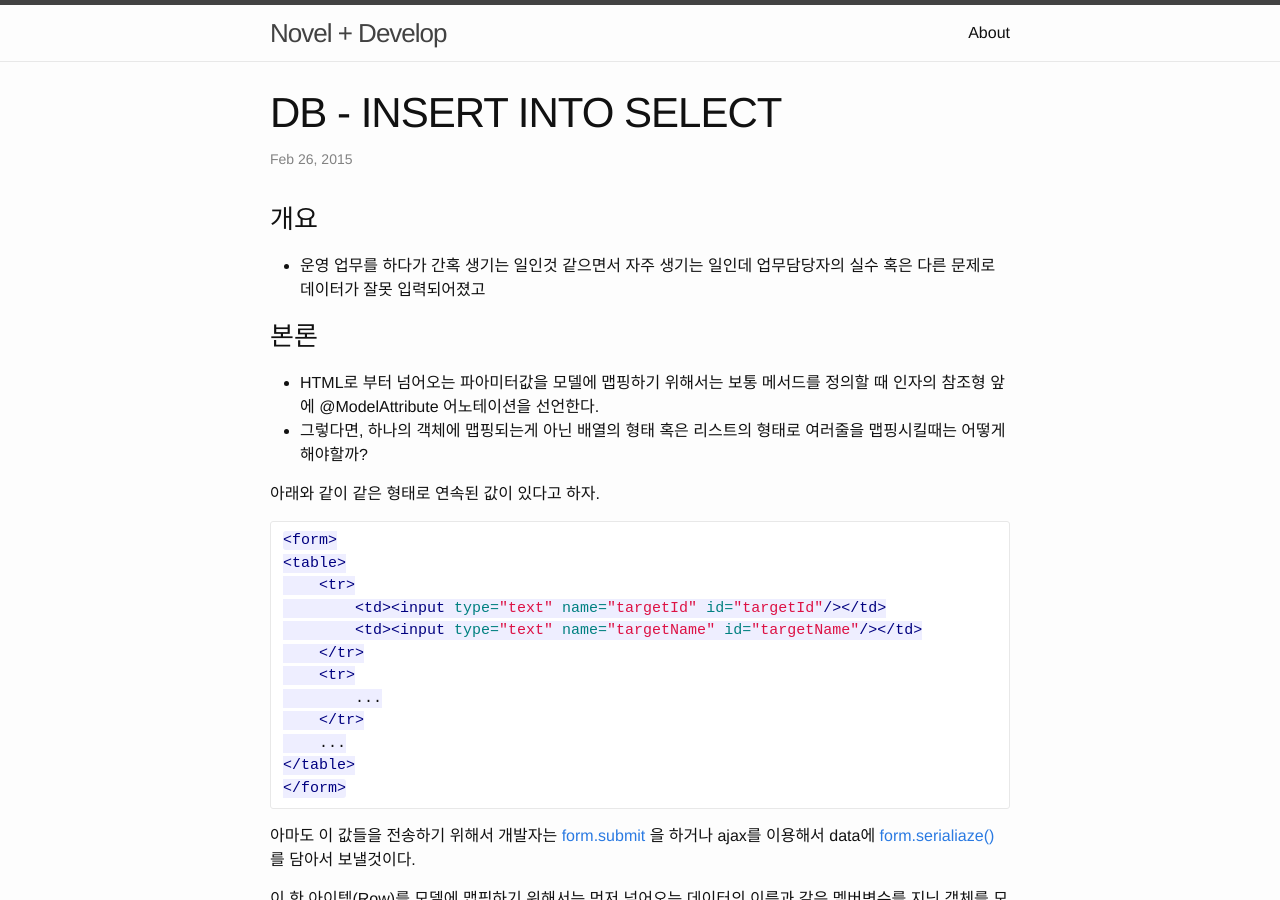
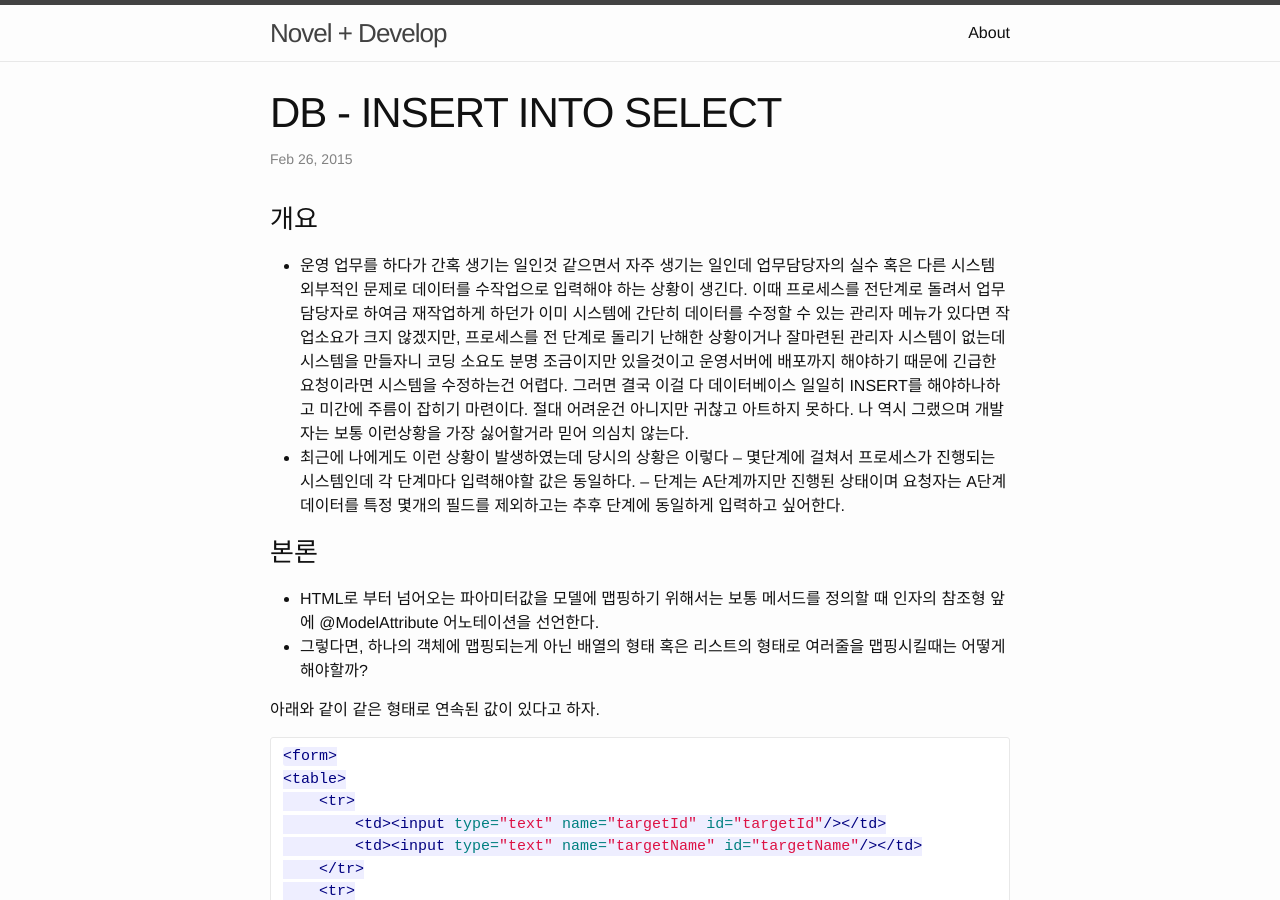
Before and after one commit to sungbine/blog, a Jekyll site: the page built from _posts/2015-02-26-how-to-insert-multi-row-by-one-try.markdown, in a window 1280 px wide and 900 px high. Built offline with Jekyll 4.4.1, drawn with Linux system fonts in a browser that asks for light colours; Markdown is read by kramdown in place of the engine named in the settings.

Commit message:
Update 2015-02-26-how-to-insert-multi-row-by-one-try.markdown

```diff
--- a/_posts/2015-02-26-how-to-insert-multi-row-by-one-try.markdown
+++ b/_posts/2015-02-26-how-to-insert-multi-row-by-one-try.markdown
@@ -5,7 +5,11 @@ categories: Spring
 ---
 
 <h3>개요</h3>
-- 운영 업무를 하다가 간혹 생기는 일인것 같으면서 자주 생기는 일인데 업무담당자의 실수 혹은 다른 문제로 데이터가 잘못 입력되어졌고
+- 운영 업무를 하다가 간혹 생기는 일인것 같으면서 자주 생기는 일인데 업무담당자의 실수 혹은 다른 시스템 외부적인 문제로 데이터를 수작업으로 입력해야 하는 상황이 생긴다. 이때 프로세스를 전단계로 돌려서 업무담당자로 하여금 재작업하게 하던가 이미 시스템에 간단히 데이터를 수정할 수 있는 관리자 메뉴가 있다면 작업소요가 크지 않겠지만, 프로세스를 전 단계로 돌리기 난해한 상황이거나 잘마련된 관리자 시스템이 없는데 시스템을 만들자니 코딩 소요도 분명 조금이지만 있을것이고 운영서버에 배포까지 해야하기 때문에 긴급한 요청이라면 시스템을 수정하는건 어렵다. 그러면 결국 이걸 다 데이터베이스 일일히 INSERT를 해야하나하고 미간에 주름이 잡히기 마련이다. 절대 어려운건 아니지만 귀찮고 아트하지 못하다. 나 역시 그랬으며 개발자는 보통 이런상황을 가장 싫어할거라 믿어 의심치 않는다.
+- 최근에 나에게도 이런 상황이 발생하였는데 당시의 상황은 이렇다
+-- 몇단계에 걸쳐서 프로세스가 진행되는 시스템인데 각 단계마다 입력해야할 값은 동일하다.
+-- 단계는 A단계까지만 진행된 상태이며 요청자는 A단계 데이터를 특정 몇개의 필드를 제외하고는 추후 단계에 동일하게 입력하고 싶어한다.
+
 
 <h3>본론</h3>
 - HTML로 부터 넘어오는 파아미터값을 모델에 맵핑하기 위해서는 보통 메서드를 정의할 때 인자의 참조형 앞에 @ModelAttribute 어노테이션을 선언한다.
```
